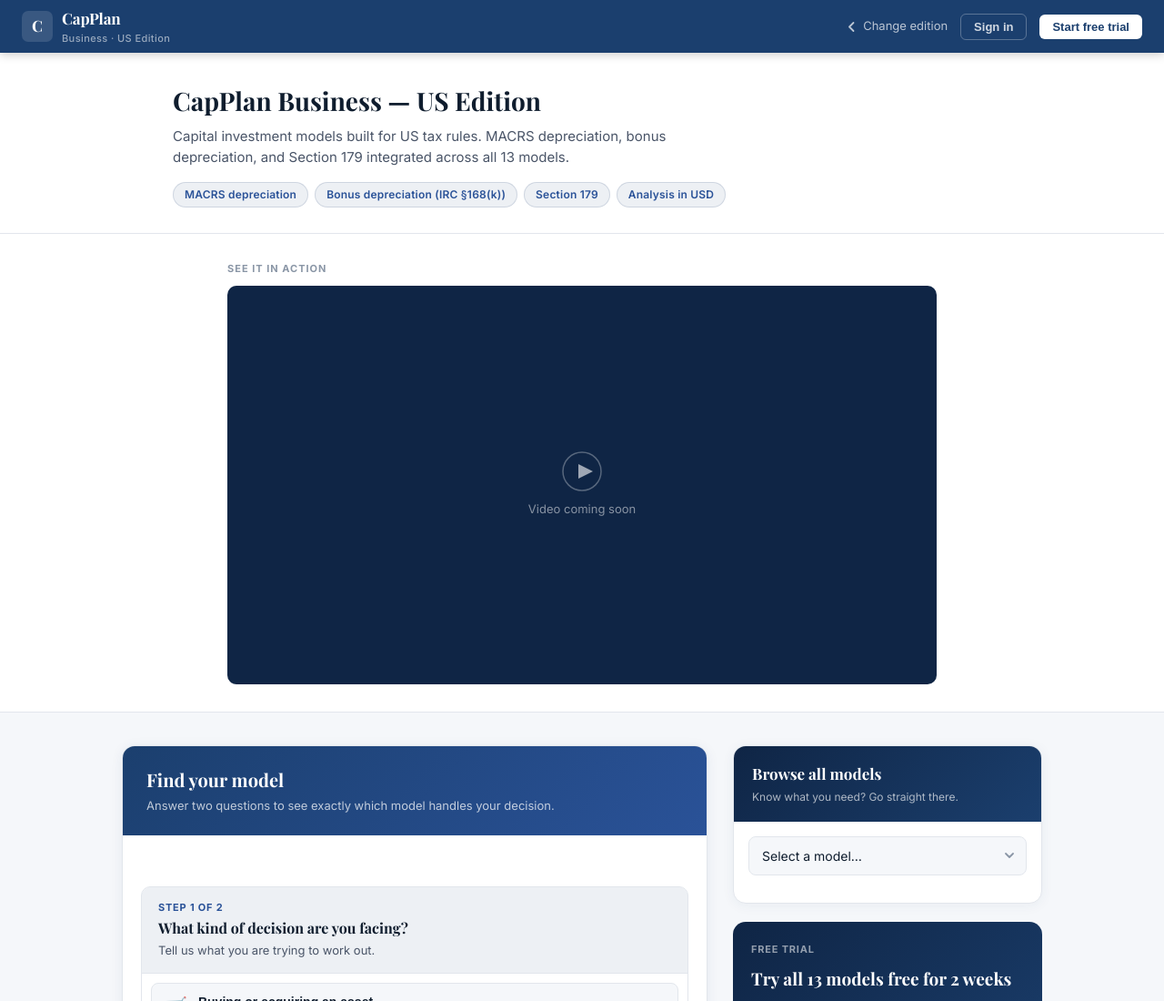
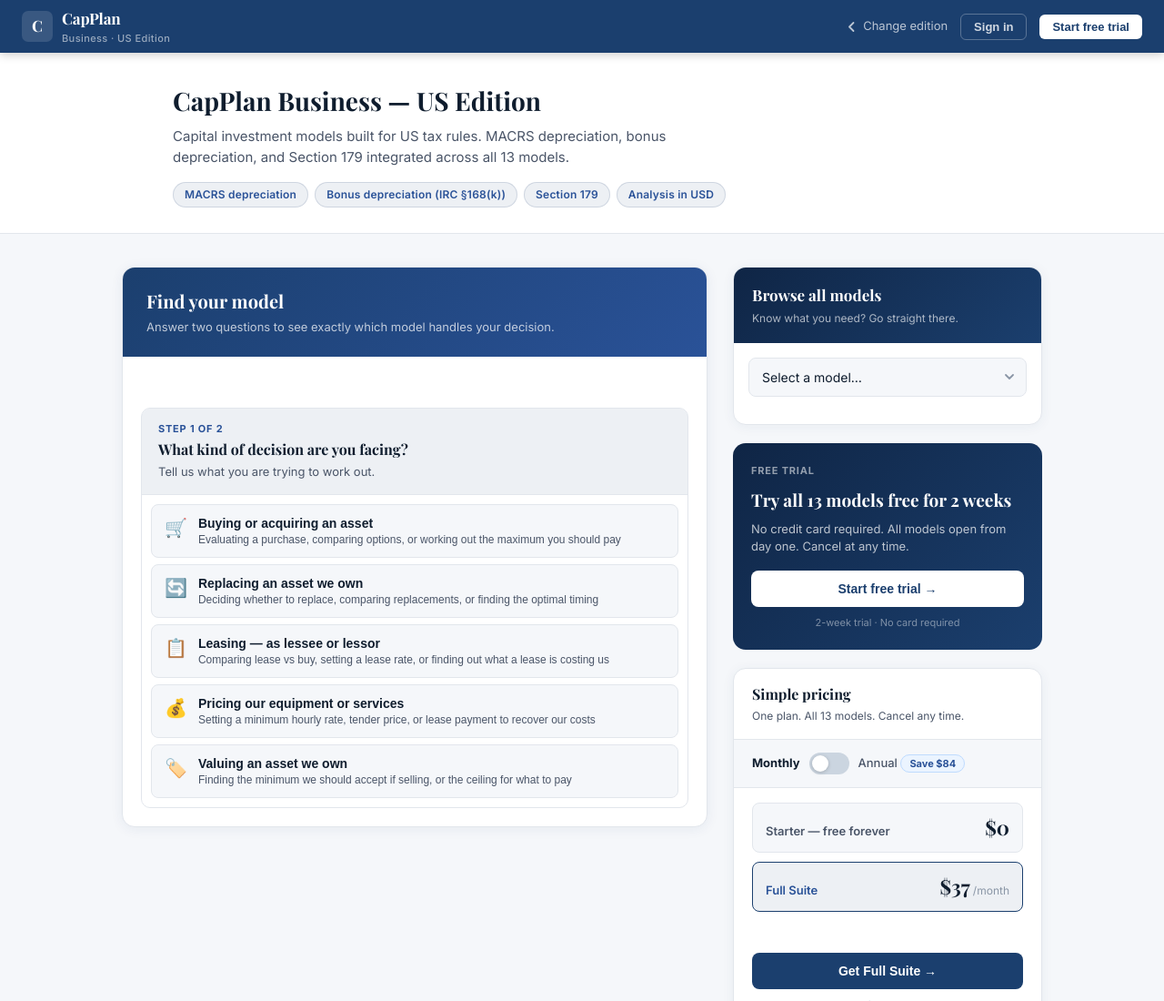
Before and after one commit to rorourketg-cyber/capplan, a plain HTML site: page business/us/index.html in a window 1280 px wide. Shown: the top 1100 px of the page at 91% size. Drawn offline with nearby package versions, Linux system fonts and the light colour scheme.

Commit message:
Remove video placeholder sections from Business US and Personal indexes
Video slots showed only a dark placeholder box with no content.
Removing them now so the finder and model browser appear immediately
below the hero — videos can be added back once YouTube URLs are ready.

Co-Authored-By: Claude Sonnet 4.6 <noreply@anthropic.com>
Claude-Session: https://claude.ai/code/session_019cT94H6GC1yWbvnz7PSuJ4

```diff
--- a/business/us/index.html
+++ b/business/us/index.html
@@ -62,13 +62,6 @@ img{max-width:100%}
 .pills{display:flex;flex-wrap:wrap;gap:7px}
 .pill{padding:4px 12px;background:var(--navy-soft);color:var(--navy-mid);border:1px solid rgba(27,63,110,0.15);border-radius:20px;font-size:12px;font-weight:600;letter-spacing:0.2px}
 
-/* ── VIDEO SLOT ──────────────────────────────────────────────────── */
-.video-wrap{background:var(--panel);border-bottom:1px solid var(--border);padding:30px 24px}
-.video-inner{max-width:780px;margin:0 auto}
-.video-label{font-size:11px;font-weight:700;letter-spacing:1px;text-transform:uppercase;color:var(--t3);margin-bottom:10px}
-.video-box{position:relative;width:100%;aspect-ratio:16/9;background:var(--navy-deep);border-radius:10px;overflow:hidden}
-.video-box iframe{position:absolute;inset:0;width:100%;height:100%;border:none}
-.video-ph{position:absolute;inset:0;display:flex;flex-direction:column;align-items:center;justify-content:center;gap:10px;color:rgba(255,255,255,0.5);font-size:13px}
 
 /* ── MAIN LAYOUT (2-col on wide) ─────────────────────────────────── */
 .main-wrap{max-width:1060px;margin:0 auto;padding:36px 24px 48px;display:grid;grid-template-columns:1fr 340px;gap:28px;align-items:start}
@@ -256,20 +249,6 @@ img{max-width:100%}
       <span class="pill">Bonus depreciation (IRC &sect;168(k))</span>
       <span class="pill">Section 179</span>
       <span class="pill">Analysis in USD</span>
-    </div>
-  </div>
-</div>
-
-<!-- VIDEO SLOT -->
-<div class="video-wrap">
-  <div class="video-inner">
-    <div class="video-label">See it in action</div>
-    <div class="video-box">
-      <!-- <iframe src="PLACEHOLDER_BUSINESS_VIDEO" allow="accelerometer; autoplay; clipboard-write; encrypted-media; gyroscope; picture-in-picture" allowfullscreen></iframe> -->
-      <div class="video-ph">
-        <svg width="44" height="44" viewBox="0 0 44 44" fill="none"><circle cx="22" cy="22" r="21" stroke="rgba(255,255,255,0.3)" stroke-width="1.5"/><polygon points="18,14 34,22 18,30" fill="rgba(255,255,255,0.6)"/></svg>
-        <span>Video coming soon</span>
-      </div>
     </div>
   </div>
 </div>
```
Also changed, not shown: personal/index.html (+0 -21 lines).
